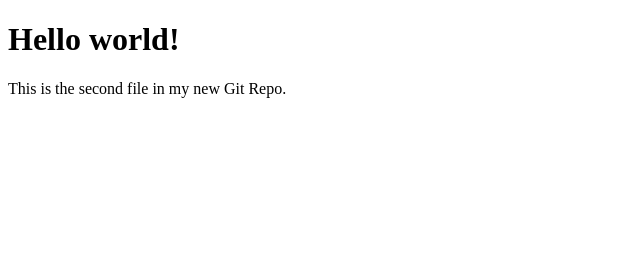
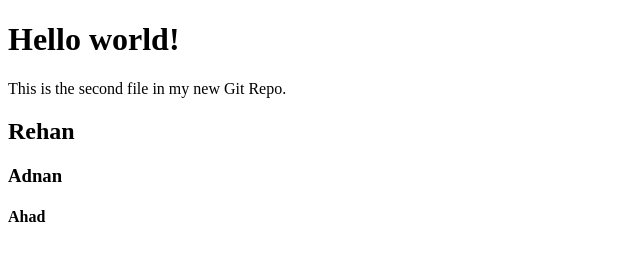
Before and after one commit to hubsourcecode/second, a plain HTML site: page index.html in a window 1280 px wide. Shown: the whole page, without its empty margins (0-640 px from the left). Drawn offline with Linux system fonts and the light colour scheme.

Commit message:
i add some elements

```diff
--- a/index.html
+++ b/index.html
@@ -7,6 +7,9 @@
 
 <h1>Hello world!</h1>
 <p>This is the second file in my new Git Repo.</p>
+<h2>Rehan</h2>
+<h3>Adnan</h3>
+<h4>Ahad</h4>
 
 </body>
 </html>
```
Also changed, not shown: ind.html (added, +8 -0 lines).
